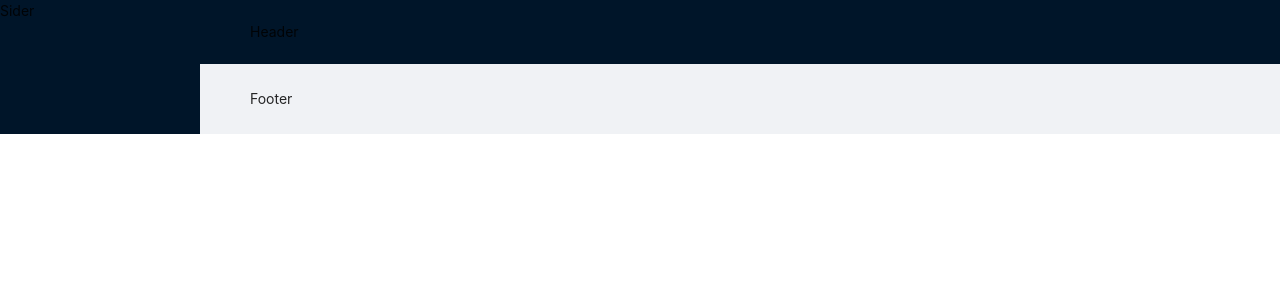
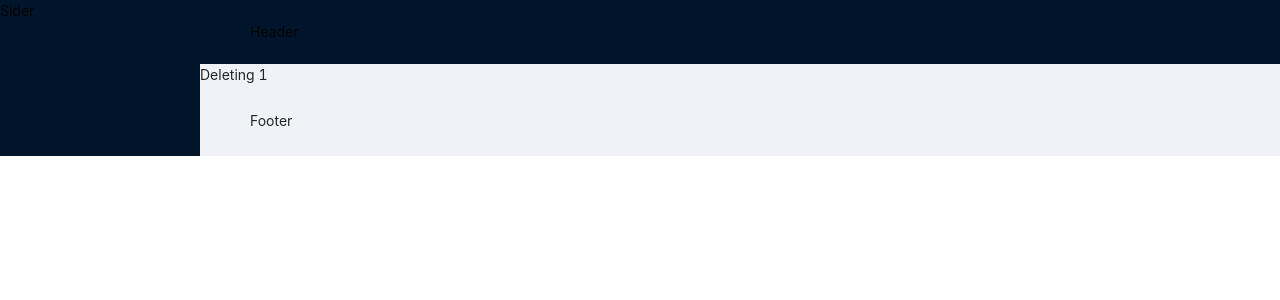
Before and after one commit to theyworker/employee-salary-management, a React (Create React App) app: page /delete/1 in a window 1280 px wide. Before the commit this address had no page. Shown: the top 300 px of the page. Built offline with nearby package versions, Linux system fonts and the light colour scheme; no server answers.

Commit message:
delete route

```diff
--- a/src/App.js
+++ b/src/App.js
@@ -4,6 +4,7 @@ import { Layout } from "antd";
 import useMobile from "./customHook/useMobile";
 import React from "react";
 import { Routes, Route, Link } from "react-router-dom";
+import Delete from "./Dashboard/Sucess/Delete";
 
 const { Header, Footer, Sider, Content } = Layout;
 function App() {
@@ -17,6 +18,7 @@ function App() {
           <Content>
             <Routes>
               <Route path="/" element={<Dashboard />} />
+              <Route path="/delete/:id" element={<Delete />} />
             </Routes>
           </Content>
           <Footer>Footer</Footer>
--- /dev/null
+++ b/src/Dashboard/Sucess/Delete.js
@@ -0,0 +1,15 @@
+import React, { useEffect } from "react";
+import { useParams } from "react-router-dom";
+import axios from "axios";
+import { baseUrl } from "../../const/static";
+
+const Delete = () => {
+  const { id } = useParams();
+
+  useEffect(() => {
+    axios.delete(`${baseUrl}/${id}`).then(res=> console.log(res.status));
+  }, []);
+  return <div>Deleting {id}</div>;
+};
+
+export default Delete;
```
